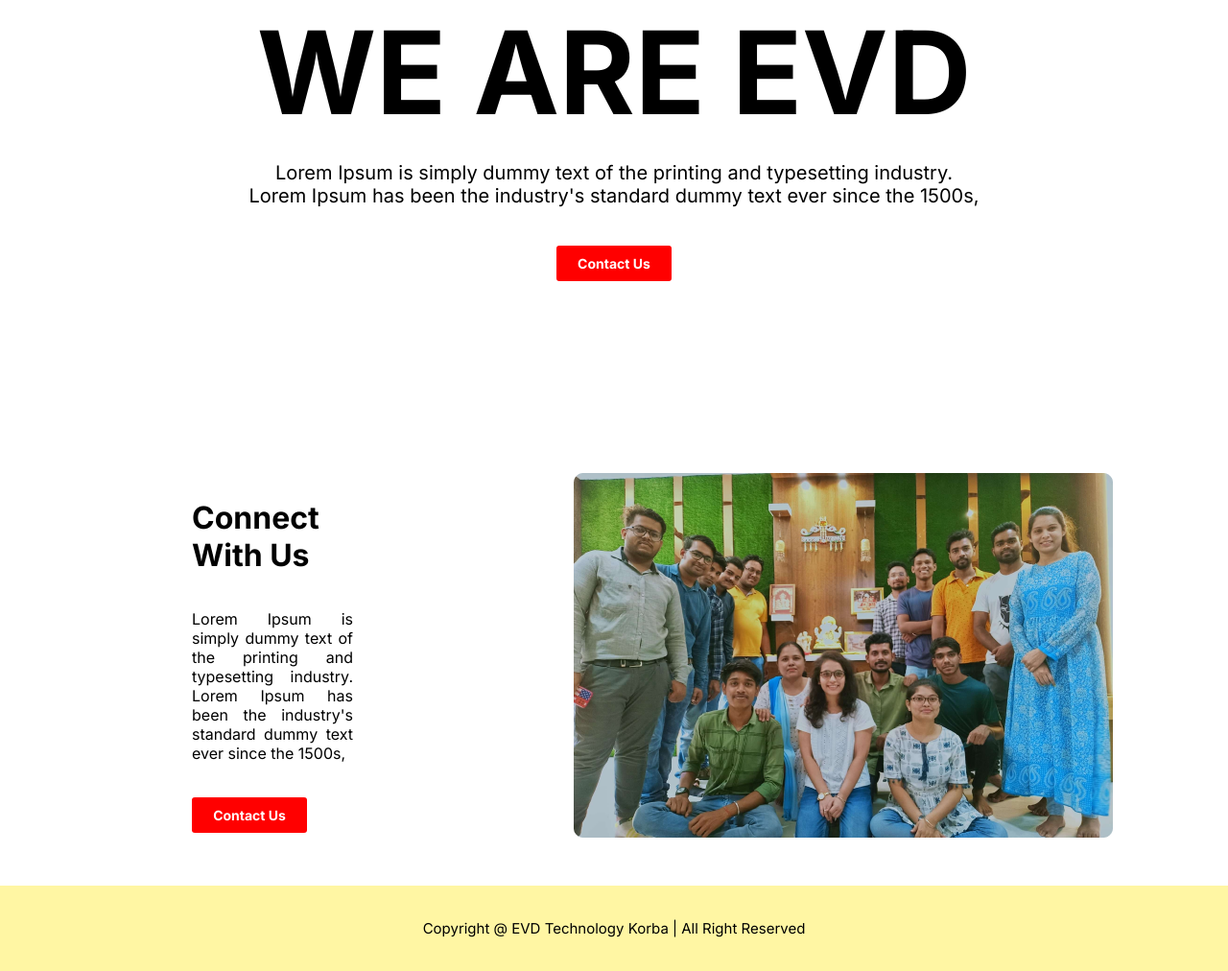
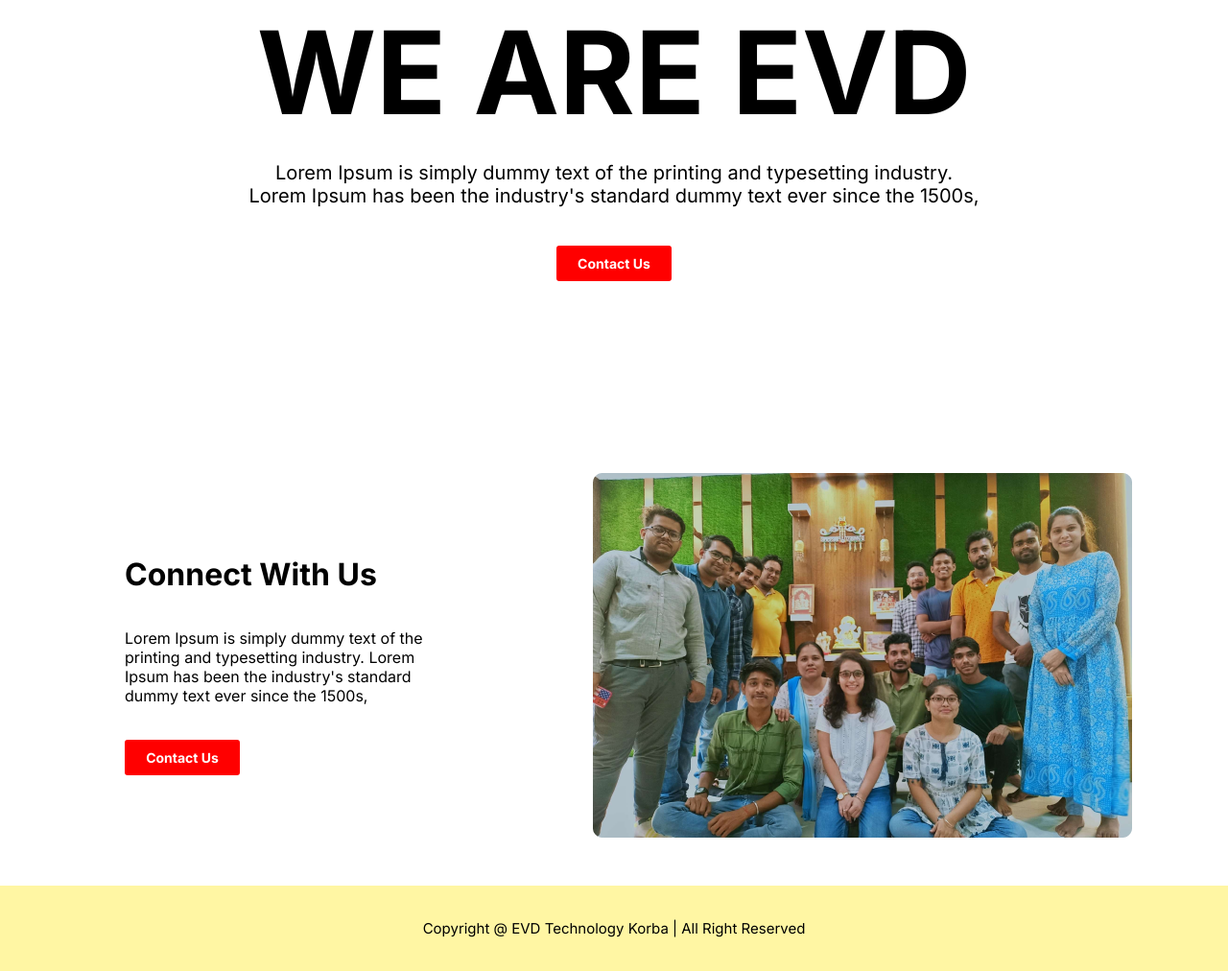
Before and after one commit to makresh-dev/evdt-practice, a plain HTML site: page EVDT Landing Page/index.html in a window 1280 px wide. Shown: the part 229-1241 px from the top of the page at 96% size. Drawn offline with Linux system fonts and the light colour scheme.

Commit message:
Third Commit

```diff
--- a/EVDT Landing Page/style.css
+++ b/EVDT Landing Page/style.css
@@ -115,15 +115,15 @@ body {
 
 
 .bdlt {
-    margin-left: 200px;
+    margin-left: 30px;
+    padding-left: 100px;
 }
 
-#bdlthd1, #bdlthd2, #bdlthd3 {
+#bdlthd1, #bdlthd2 {
     display: flex;
     justify-content: flex-start;
-    margin-right: 80px;
+    margin-right: 100px;
     font-family: 'Inter';
-    text-align: justify;
 }
 
 #bdlthd3 {
@@ -137,8 +137,8 @@ body {
 .bdrt {
     display: flex;
     justify-content: flex-end;
-    margin-left: 150px;
-    margin-right: 120px;
+    margin-left: 40px;
+    margin-right: 100px;
 }
 
 .bd1a {
```
